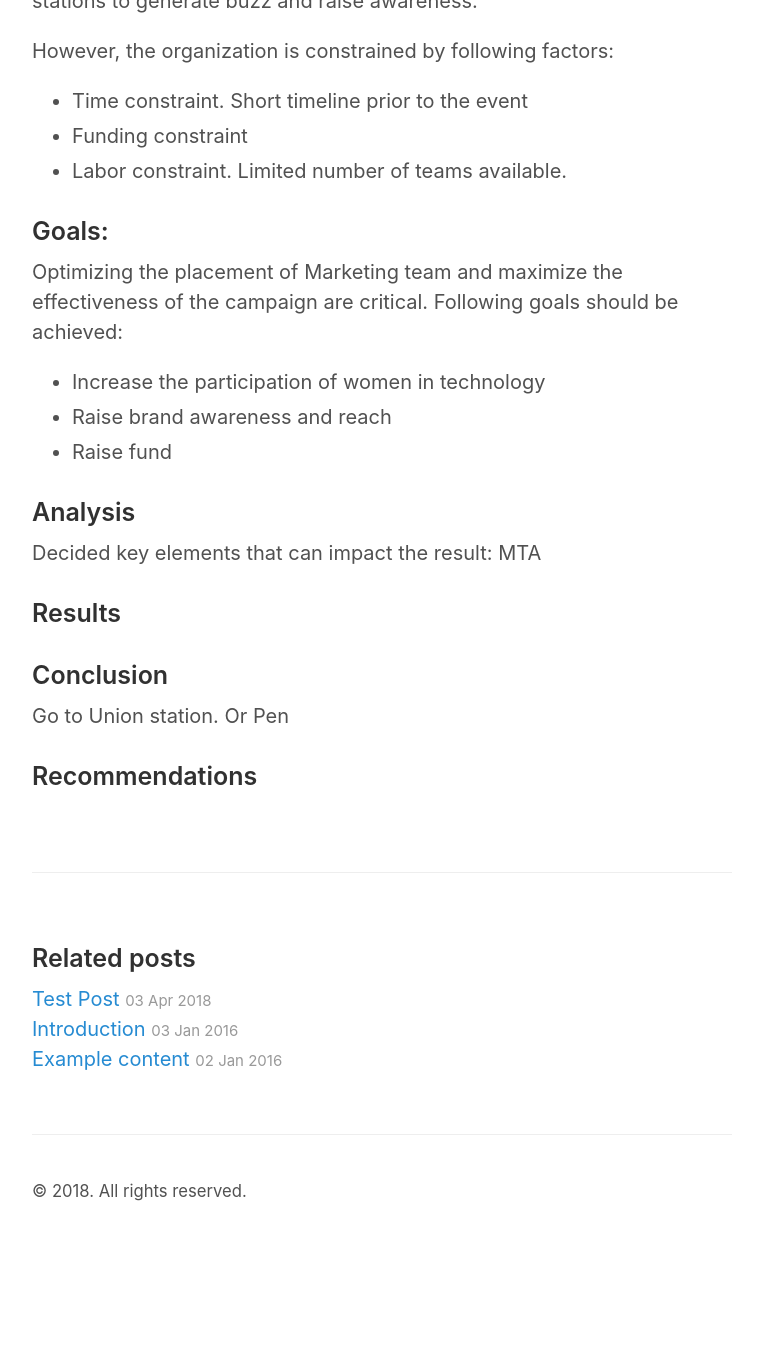
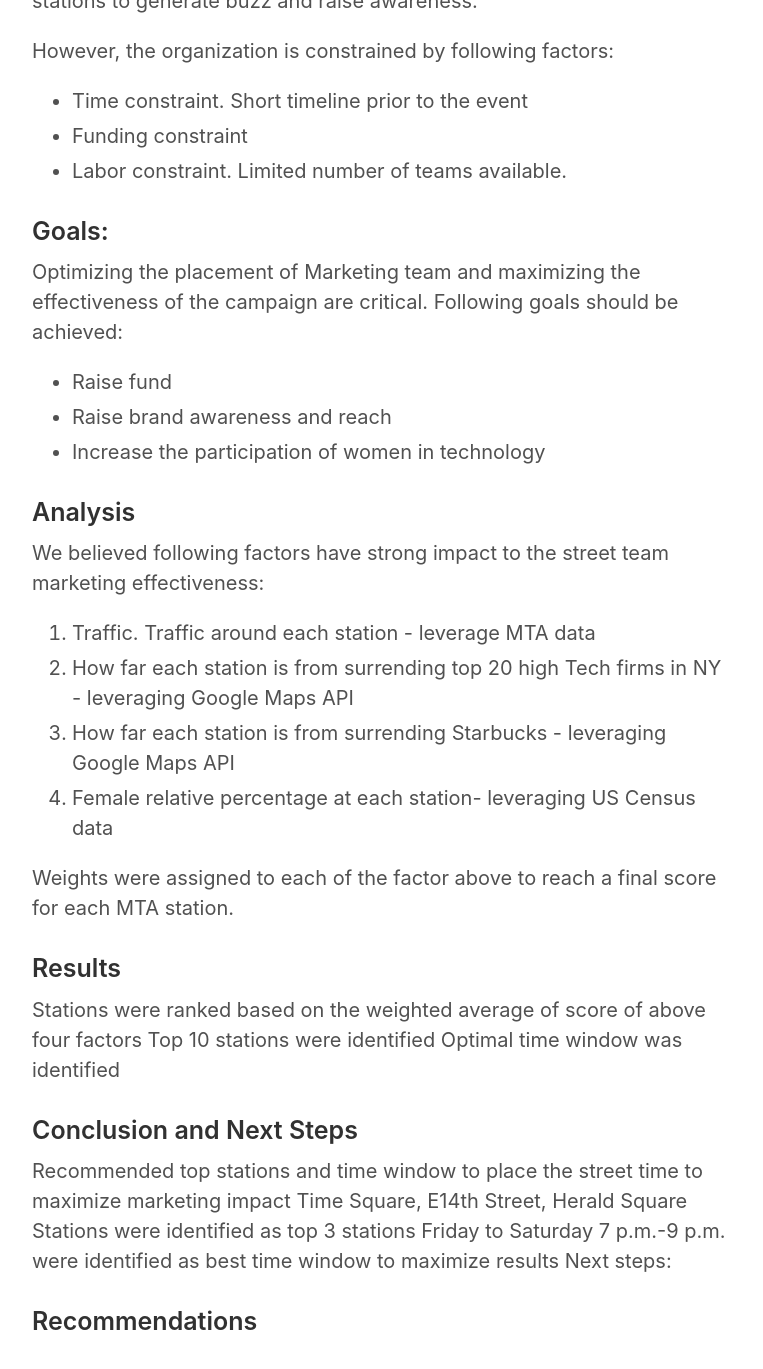
Before and after one commit to xzhou110/xzhou110.github.io, a Jekyll site: the page built from _posts/2018-07-06-project-benson.md, in a window 1280 px wide and 1400 px high, scrolled down 488 px. Shown: the top 1369 px of the window, without its empty margins (258-1021 px from the left). Built offline with Jekyll 4.4.1, drawn with Linux system fonts in a browser that asks for light colours; before the commit the page ends 1733 px from its top, so only the background shows below that.

Commit message:
updated analysis and recommendation

```diff
--- a/_posts/2018-07-06-project-benson.md
+++ b/_posts/2018-07-06-project-benson.md
@@ -15,24 +15,40 @@ However, the organization is constrained by following factors:
 
 
 ### Goals:
-Optimizing the placement of Marketing team and maximize the effectiveness of the campaign are critical. Following goals should be achieved:
+Optimizing the placement of Marketing team and maximizing the effectiveness of the campaign are critical. Following goals should be achieved:
 <ul>
 
+<li>Raise fund</li>
+<li>Raise brand awareness and reach</li>
 <li>Increase the participation of women in technology </li>
-<li>Raise brand awareness and reach</li>
-<li>Raise fund</li>
 </ul>
 
 
 ### Analysis
-Decided key elements that can impact the result:
-MTA
+We believed following factors have strong impact to the street team marketing effectiveness:
+
+<ol>
+<li>Traffic. Traffic around each station - leverage MTA data</li>
+<li> How far each station is from surrending top 20 high Tech firms in NY - leveraging Google Maps API</li>
+<li>How far each station is from surrending Starbucks - leveraging Google Maps API </li>
+<li> Female relative percentage at each station- leveraging US Census data</li>
+</ol>
+
+Weights were assigned to each of the factor above to reach a final score for each MTA station.
 
 ### Results
 
-### Conclusion
+Stations were ranked based on the weighted average of score of above four factors
+Top 10 stations were identified
+Optimal time window was identified
 
-Go to Union station. Or Pen
+### Conclusion and Next Steps
+
+Recommended top stations and time window to place the street time to maximize marketing impact
+Time Square, E14th Street, Herald Square Stations were identified as top 3 stations
+Friday to Saturday 7 p.m.-9 p.m. were identified as best time window to maximize results
+Next steps:
+
 
 
 
```
